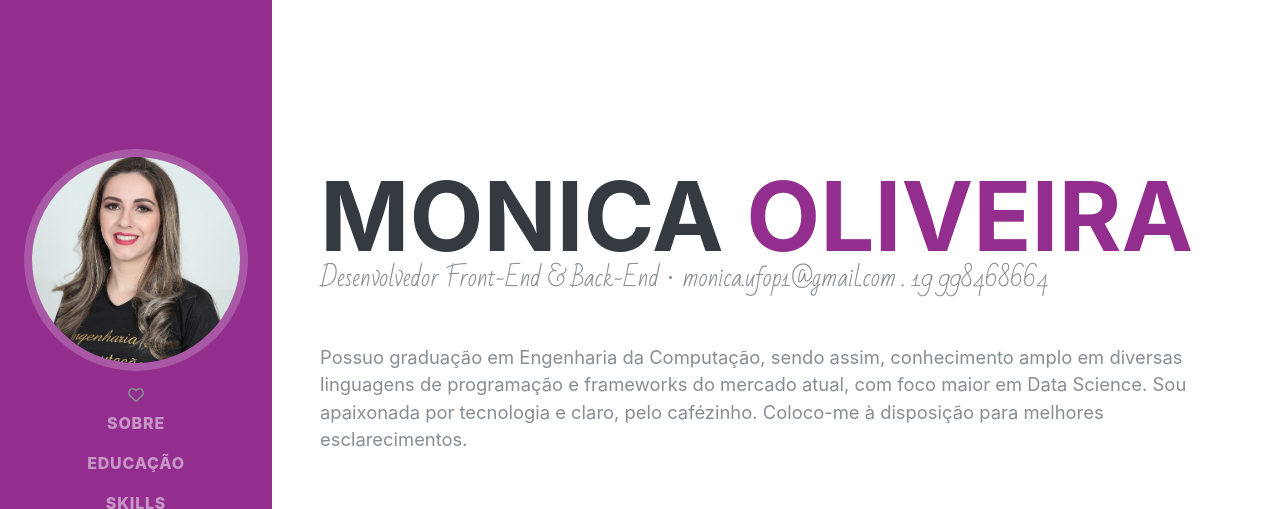
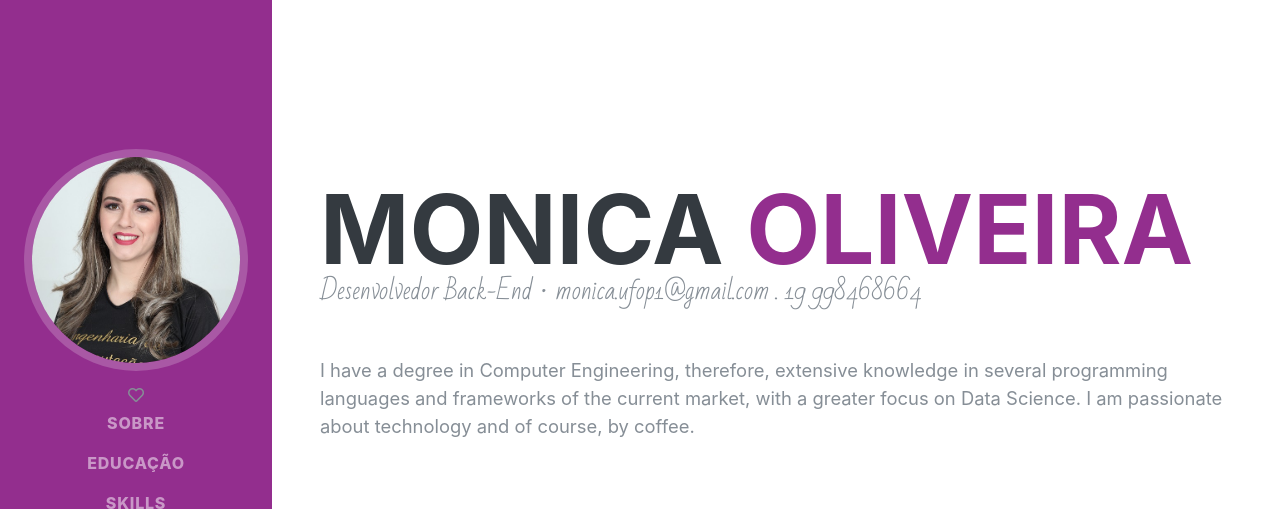
Before and after one commit to oliveiraMonica/portfolio, a plain HTML site: page index.html in a window 1280 px wide. Shown: the top 509 px of the page. Drawn offline with nearby package versions, Linux system fonts and the light colour scheme; a web font is replaced by a local one.

Commit message:
English text

```diff
--- a/index.html
+++ b/index.html
@@ -74,12 +74,13 @@
         <h1 class="mb-0 animated fadeInLeft"> Monica
           <span class="text-primary fadeInRight">Oliveira </span>
         </h1>
-        <div class="subheading mb-5">Desenvolvedor Front-End &amp; Back-End ·
+        <div class="subheading mb-5">Desenvolvedor Back-End ·
           <a href="mailto:name@email.com">monica.ufop1@gmail.com</a> . 19 998468664
         </div>
 
-        <p class="lead mb-5">Possuo graduação em Engenharia da Computação, sendo assim,
-          conhecimento amplo em diversas linguagens de programação e frameworks do mercado atual, com foco maior em Data Science. Sou apaixonada por tecnologia e claro, pelo cafézinho. Coloco-me à disposição para melhores esclarecimentos.</p>
+        <p class="lead mb-5">I have a degree in Computer Engineering, therefore, extensive knowledge in several programming
+          languages and frameworks of the current market, with a greater focus on Data Science. I am passionate about
+          technology and of course, by coffee.</p>
 
         <br>
         <h3 class="animated fadeInRight">CONTATO</h3>
```
